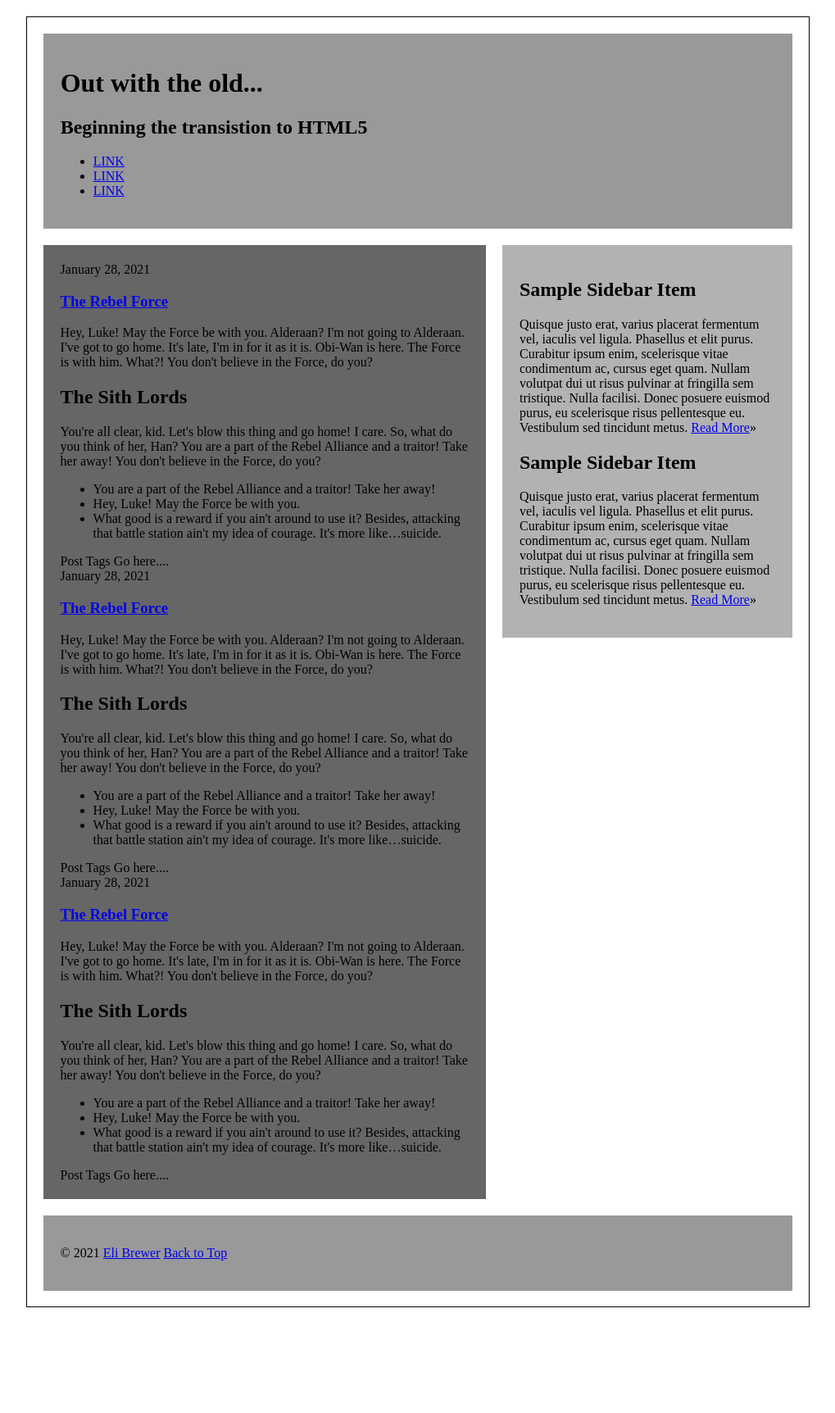
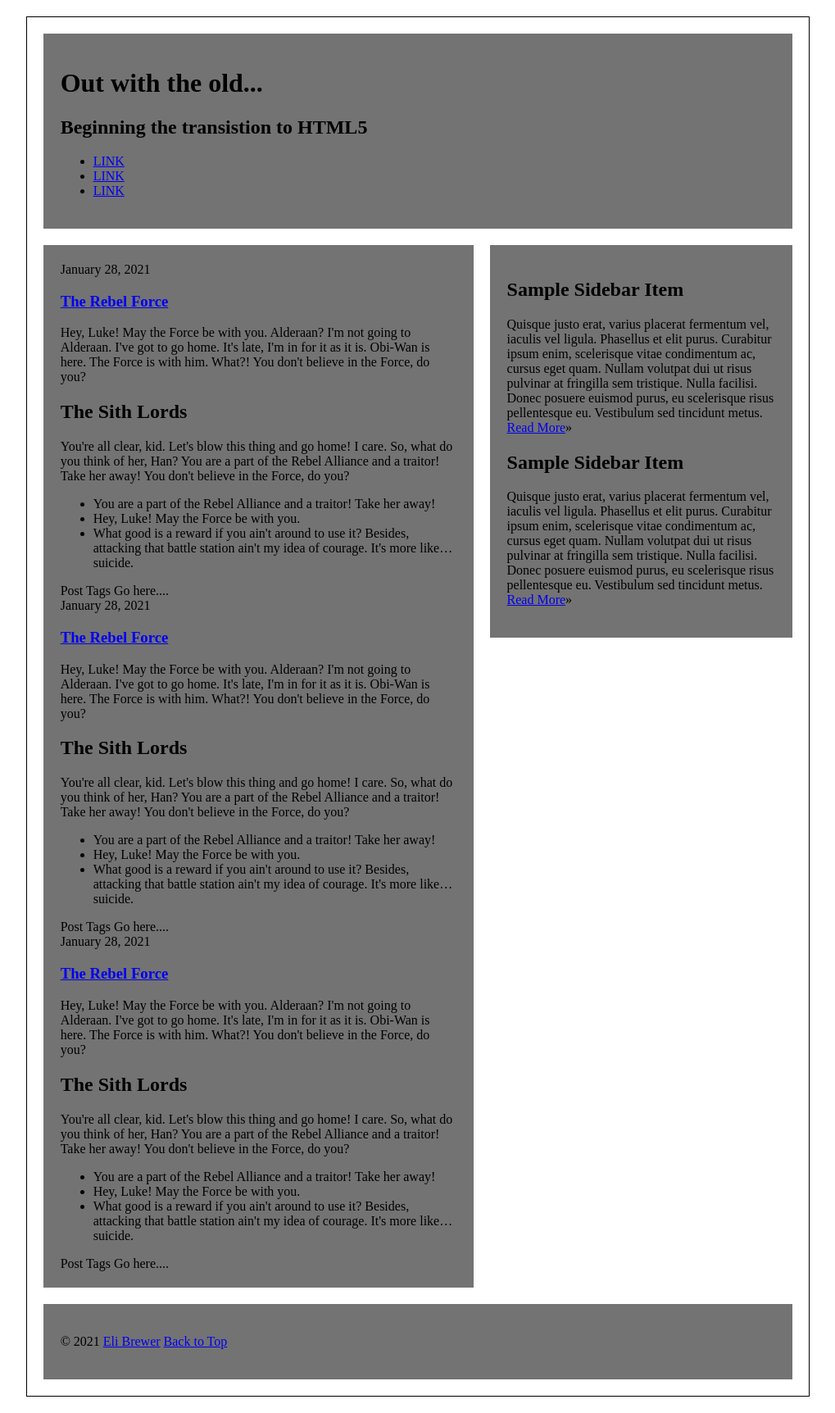
Before and after one commit to Ensomniacs/ifsc-3342, a plain HTML site: page flexible-grid/index.html in a window 1280 px wide. Shown: the whole page at 82% size, without its empty margins (130-1149 px from the left). Before the commit the page ends 1615 px from the top, so only its background shows below. Drawn offline with Linux system fonts and the light colour scheme.

Commit message:
Flexible Grid final

```diff
--- a/flexible-grid/assets/css/style.css
+++ b/flexible-grid/assets/css/style.css
@@ -17,12 +17,10 @@ html {
 
    /* End of "Micro clearfix" */
 
-/*
-background-image:url("https://ensomniacs.github.io/ifsc-3342/flexible-grid/assets/img/grid.png");*/
 
 .container{
   max-width:956px;
-  background-image: url(../flexible-grid/assets/img/grid.png);
+/*  background-image: url(https://ensomniacs.github.io/ifsc-3342/flexible-grid/assets/img/grid.png); */
   border:1px solid #000;
   margin:20px auto;
 }
@@ -30,7 +28,7 @@ background-image:url("https://ensomniacs.github.io/ifsc-3342/flexible-grid/asset
 header.primary{
   /* 916px */
   width:95.816%;
-  background:rgba(0,0,0,.4);
+  background:rgba(100,100,100,.9);
   /* 20px */
   margin:2.092%;
   padding:2.173%;
@@ -38,51 +36,51 @@ header.primary{
 }
 
 #content {
-  /* 544px */
-  width:56.666%;
-  background:rgba(0,0,0,.6);
-  margin-left:2.083%;
+  /* 526px */
+  width:55.025%;
+ background:rgba(100,100,100,.9);
+  margin-left:2.092%;
   padding:2.173%;
   float:left;
 }
 
 aside{
-  width:37.083%;
-  background:rgba(0,0,0,.3);
-  margin-left:2.083%;
+  width:38.702%;
+ background:rgba(100,100,100,.9);
+  margin-left:2.092%;
   padding:2.173%;
   float:left;
 }
 
 footer.primary{
-  width:95.833%;
-  background:rgba(0,0,0,.4);
-  margin: 2.083%;
+  width:95.816%;
+ background:rgba(100,100,100,.9);
+  margin: 2.092%;
   padding: 2.173%;
   float:left;
 }
 
 
 .col-4{
-  width:37.083%;
+  width:38.702%;
   background:green;
-  margin-left:2.083%;
+  margin-left:2.092%;
   padding:2.173%;
   float:left;
 }
 
 .col-6{
-  width:56.666%;
+  width:55.021%;
   background:purple;
-  margin-left:2.083%;
+  margin-left:2.092%;
   padding:2.173%;
-  float:left;
+  float: left;
 }
 
 .col-12{
-  width:95.833%;
+  width:95.816%;
   background:rgba(0,0,0,.4);
-  margin: 2.083%;
+  margin: 2.092%;
   padding: 2.173%;
   float:left;
 }
```
